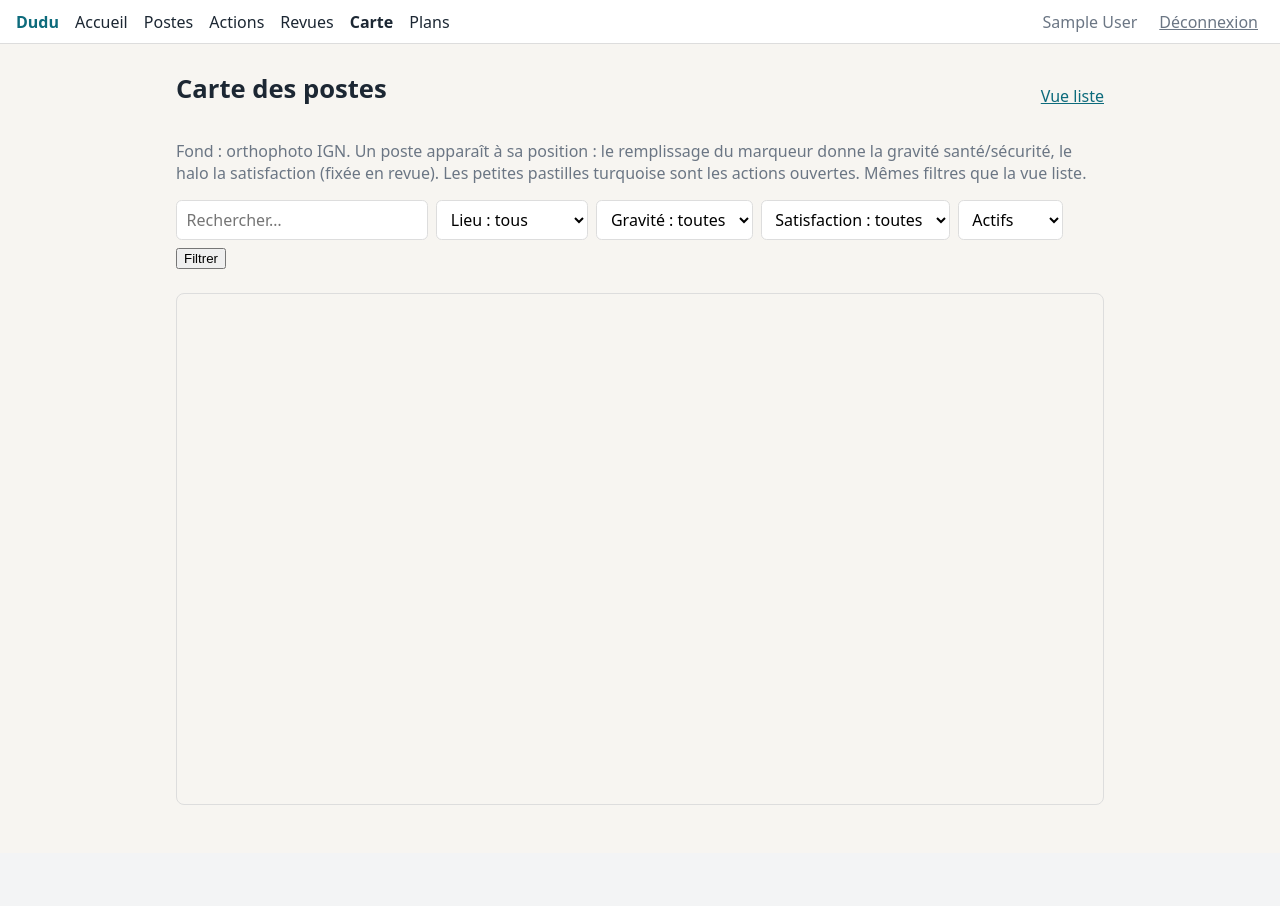
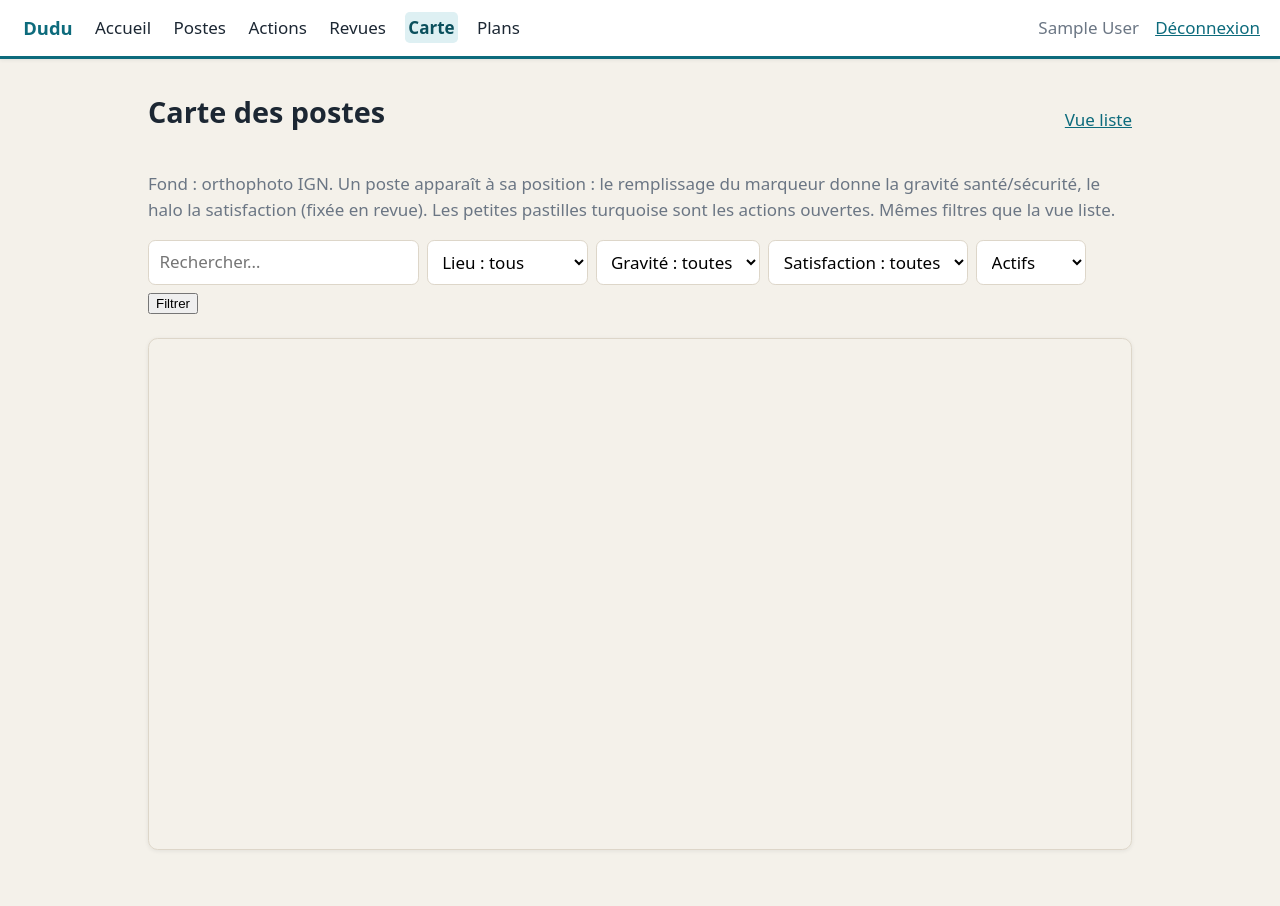
Before and after one commit to PtiBzh/Dudu, a Django app: page /carte/ in a window 1280 px wide. Before the commit the page ends 805 px from the top, so only its background shows below. Run offline with Django 5.2, Linux system fonts and the light colour scheme; the visitor is signed in with stand-in values (Sample User, id 1); data comes from the database, SQL or seed files in the repository; data that the repository does not hold is empty; some libraries are stand-ins or nearby versions.

Commit message:
Styles : refonte générale — typo ample (17 px), palette élargie (tints, ambre, vert, rouge), cartes et tableaux réellement lisibles

```diff
--- a/static/css/dudu.css
+++ b/static/css/dudu.css
@@ -1,47 +1,84 @@
-/* Dudu — styles M1 : socle + postes. Minimal, sans framework, sans build. */
+/* Dudu — styles socle + M1-M8. Minimal, sans framework, sans build.
+ * Vague 2 (11/2026) : plus d'air, plus de couleurs — typo légèrement
+ * plus grande (17 px), palette élargie (touches ambre, vert, rouge,
+ * tints), cartes et tableaux réellement lisibles. */
 
 :root {
   --encre: #1c2733;
-  --papier: #f7f5f1;
+  --papier: #f4f1ea;
+  --clair: #ffffff;
   --accent: #0d6b7c;
-  --clair: #ffffff;
+  --accent-fonce: #0a4f5c;
+  --accent-clair: #def0f3;
   --gris: #6b7684;
-  --bord: #ddd;
+  --bord: #ddd6c9;
+  --vert: #2e7d32;
+  --vert-clair: #e3f1e4;
+  --ambre: #b26a00;
+  --ambre-clair: #fbeed3;
+  --rouge: #b3261e;
+  --rouge-clair: #fbeae9;
+  --ombre: 0 1px 4px rgba(28, 39, 51, 0.08);
+  --ombre-franche: 0 2px 10px rgba(28, 39, 51, 0.12);
 }
 
 * { box-sizing: border-box; }
 
 body {
   margin: 0;
-  font-family: system-ui, sans-serif;
+  font-family: system-ui, "Segoe UI", sans-serif;
+  font-size: 1.0625rem;            /* ≈17 px : lecture plus ample */
+  line-height: 1.55;
   color: var(--encre);
   background: var(--papier);
 }
 
 main {
-  max-width: 60rem;
+  max-width: 64rem;
   margin: 0 auto;
-  padding: 1.5rem 1rem 3rem;
+  padding: 1.75rem 1.25rem 3.5rem;
 }
 
-h1 { font-size: 1.6rem; margin-top: 0.2rem; }
-h2 { font-size: 1.1rem; color: var(--accent); }
+h1 { font-size: 1.8rem; margin-top: 0.2rem; }
+
+h2 {
+  font-size: 1.2rem;
+  color: var(--accent);
+  margin: 2rem 0 0.75rem;
+}
 
 a { color: var(--accent); }
+a:hover { color: var(--accent-fonce); }
+
+:focus-visible {
+  outline: 2px solid var(--accent);
+  outline-offset: 2px;
+  border-radius: 2px;
+}
 
 /* Barre de navigation */
 .barre {
+  position: sticky;
+  top: 0;
+  z-index: 10;
   display: flex;
   align-items: center;
   gap: 1rem;
-  padding: 0.6rem 1rem;
+  padding: 0.7rem 1.25rem;
   background: var(--clair);
-  border-bottom: 1px solid var(--bord);
+  border-bottom: 3px solid var(--accent);
+  box-shadow: var(--ombre);
+  flex-wrap: wrap;
 }
 
-.barre a { color: var(--encre); text-decoration: none; }
-.barre a.marque { font-weight: 700; color: var(--accent); }
-.barre a[aria-current="page"] { font-weight: 600; }
+.barre a { color: var(--encre); text-decoration: none; padding: 0.15rem 0.2rem; border-radius: 0.3rem; }
+.barre a:hover { background: var(--accent-clair); }
+.barre a.marque { font-weight: 700; font-size: 1.15rem; color: var(--accent); }
+.barre a[aria-current="page"] {
+  font-weight: 700;
+  color: var(--accent-fonce);
+  background: var(--accent-clair);
+}
 
 .barre .espace { flex: 1; }
 .barre .qui { color: var(--gris); }
@@ -60,65 +97,91 @@ a { color: var(--accent); }
 button.lien {
   background: none;
   border: none;
-  color: var(--gris);
+  color: var(--accent);
   text-decoration: underline;
   cursor: pointer;
   font: inherit;
+  padding: 0;
 }
+button.lien:hover { color: var(--accent-fonce); }
+button.lien.danger { color: var(--rouge); }
+button.lien.danger:hover { text-decoration: none; background: var(--rouge-clair); }
 
 /* Boîtes et formulaires */
 .boite {
   background: var(--clair);
   border: 1px solid var(--bord);
-  border-radius: 0.5rem;
-  padding: 1.5rem;
-  max-width: 26rem;
+  border-radius: 0.75rem;
+  padding: 1.5rem 1.75rem;
+  max-width: 30rem;
   margin: 1.5rem auto;
+  box-shadow: var(--ombre);
 }
 
-.boite.large { max-width: 34rem; }
+.boite.large { max-width: 46rem; }
 
 .apercu { color: var(--gris); }
-.erreur { color: #b3261e; }
-.champ-erreur label { color: #b3261e; }
+.erreur { color: var(--rouge); }
+.champ-erreur label { color: var(--rouge); }
+.champ-erreur input, .champ-erreur select, .champ-erreur textarea { border-color: var(--rouge); }
 
 input, select, textarea {
   font: inherit;
-  padding: 0.45rem 0.6rem;
+  padding: 0.5rem 0.65rem;
   border: 1px solid var(--bord);
-  border-radius: 0.35rem;
+  border-radius: 0.45rem;
   background: var(--clair);
   max-width: 100%;
 }
 
+input:hover, select:hover, textarea:hover { border-color: var(--accent); }
+input:focus, select:focus, textarea:focus { border-color: var(--accent); }
+
 textarea { width: 100%; }
+
+input[type="color"] {
+  padding: 0.15rem;
+  width: 3rem;
+  height: 2.1rem;
+  cursor: pointer;
+}
+
+input[type="number"] { width: 6rem; }
+
+input[type="checkbox"] { width: 1.1rem; height: 1.1rem; accent-color: var(--accent); }
 
 .bouton {
   display: inline-block;
   background: var(--accent);
   color: var(--clair);
   border: none;
-  border-radius: 0.35rem;
-  padding: 0.5rem 0.9rem;
+  border-radius: 0.45rem;
+  padding: 0.55rem 1rem;
   text-decoration: none;
   font: inherit;
   cursor: pointer;
+  box-shadow: var(--ombre);
+  transition: background 0.15s;
 }
+.bouton:hover { background: var(--accent-fonce); color: var(--clair); }
 
 .bouton.discret {
-  background: var(--papier);
-  color: var(--encre);
-  border: 1px solid var(--bord);
+  background: var(--clair);
+  color: var(--accent-fonce);
+  border: 1px solid var(--accent);
+  box-shadow: none;
 }
+.bouton.discret:hover { background: var(--accent-clair); color: var(--accent-fonce); }
 
 .lien-retour { margin-left: 1rem; }
 
-/* Liste des postes */
+/* Listes (postes, actions…) */
 .entete-liste {
   display: flex;
   align-items: center;
   justify-content: space-between;
   gap: 1rem;
+  flex-wrap: wrap;
 }
 
 .filtres {
@@ -209,50 +281,72 @@ tr.en-retard td { background: #fbeae9; }
   gap: 0.35rem 1.5rem;
   background: var(--clair);
   border: 1px solid var(--bord);
-  border-radius: 0.5rem;
+  border-radius: 0.6rem;
   padding: 1rem 1.25rem;
+  box-shadow: var(--ombre);
 }
 
-.fiche dt { color: var(--gris); font-size: 0.85rem; padding: 0.15rem 0; }
+.fiche dt { color: var(--gris); font-size: 0.88rem; padding: 0.15rem 0; }
 .fiche dd { margin: 0; padding: 0.15rem 0; }
 
-.actions { margin-top: 1.25rem; display: flex; gap: 0.75rem; align-items: center; }
+.actions { margin-top: 1.25rem; display: flex; gap: 0.75rem; align-items: center; flex-wrap: wrap; }
 
 /* Compteurs du tableau de bord */
 .compteurs {
   list-style: none;
-  padding: 0;
   display: flex;
-  gap: 2rem;
+  flex-wrap: wrap;
+  gap: 1rem;
   background: var(--clair);
   border: 1px solid var(--bord);
-  border-radius: 0.5rem;
-  padding: 1rem 1.25rem;
+  border-radius: 0.75rem;
+  padding: 1.1rem 1.4rem;
+  margin: 1.25rem 0;
+  box-shadow: var(--ombre);
 }
 
-.compteurs strong { font-size: 1.4rem; display: block; color: var(--accent); }
+.compteurs li {
+  display: flex;
+  flex-direction: column;
+  gap: 0.35rem;
+  padding-right: 1rem;
+  border-right: 1px solid var(--bord);
+}
+.compteurs li:last-child { border-right: none; padding-right: 0; }
+
+.compteurs li::before { content: ""; height: 4px; width: 2.5rem; border-radius: 2px; background: var(--accent); }
+
+.compteurs strong { font-size: 1.5rem; display: block; color: var(--accent); line-height: 1.1; }
+
+.repartition { display: flex; flex-wrap: wrap; gap: 0.4rem; margin: 0.75rem 0 1.5rem; }
 
 /* Messages Django */
 .messages {
   list-style: none;
   padding: 0;
+  margin: 0.75rem 0;
 }
 
 .messages li {
-  background: var(--clair);
+  border-radius: 0.5rem;
+  padding: 0.65rem 1.1rem;
+  margin: 0.5rem 0;
   border: 1px solid var(--accent);
-  border-radius: 0.4rem;
-  padding: 0.6rem 1rem;
-  margin: 0.5rem 0;
+  background: var(--accent-clair);
 }
 
-/* Carte (M3) --------------------------------------------------------------- */
+.messages li.success { border-color: var(--vert); background: var(--vert-clair); color: var(--vert); }
+.messages li.error, .messages li.danger { border-color: var(--rouge); background: var(--rouge-clair); color: var(--rouge); }
+.messages li.warning { border-color: var(--ambre); background: var(--ambre-clair); color: var(--ambre); }
+
+/* Carte (M3) ------------------------------------------------------------ */
 
 .boite-carte,
 .mini-carte {
   border: 1px solid var(--bord);
-  border-radius: 0.5rem;
+  border-radius: 0.6rem;
   overflow: hidden;
+  box-shadow: var(--ombre);
 }
 
 .boite-carte { height: 32rem; }
```
Also changed, not shown: other parts of static/css/dudu.css (+127 -28 lines).
